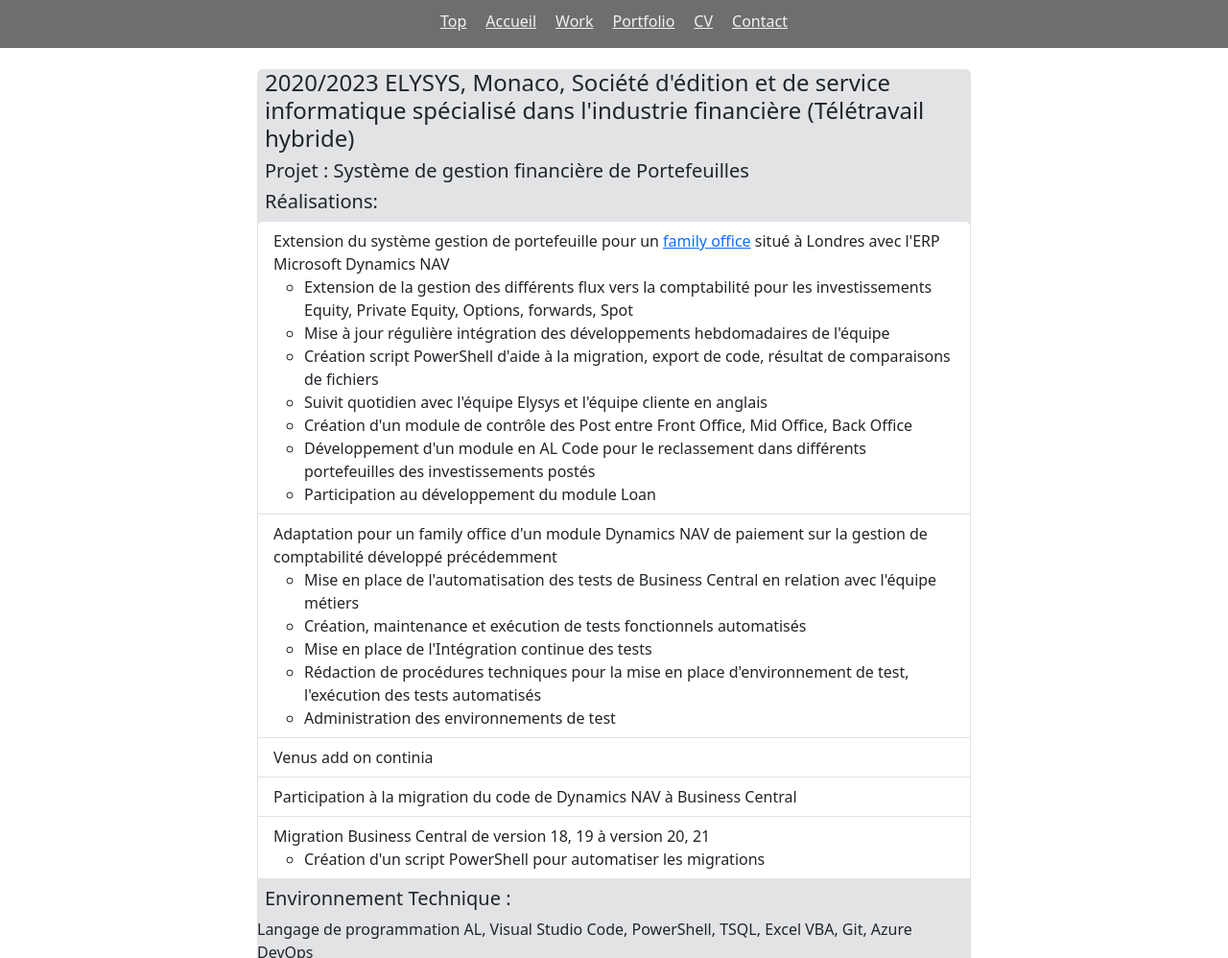
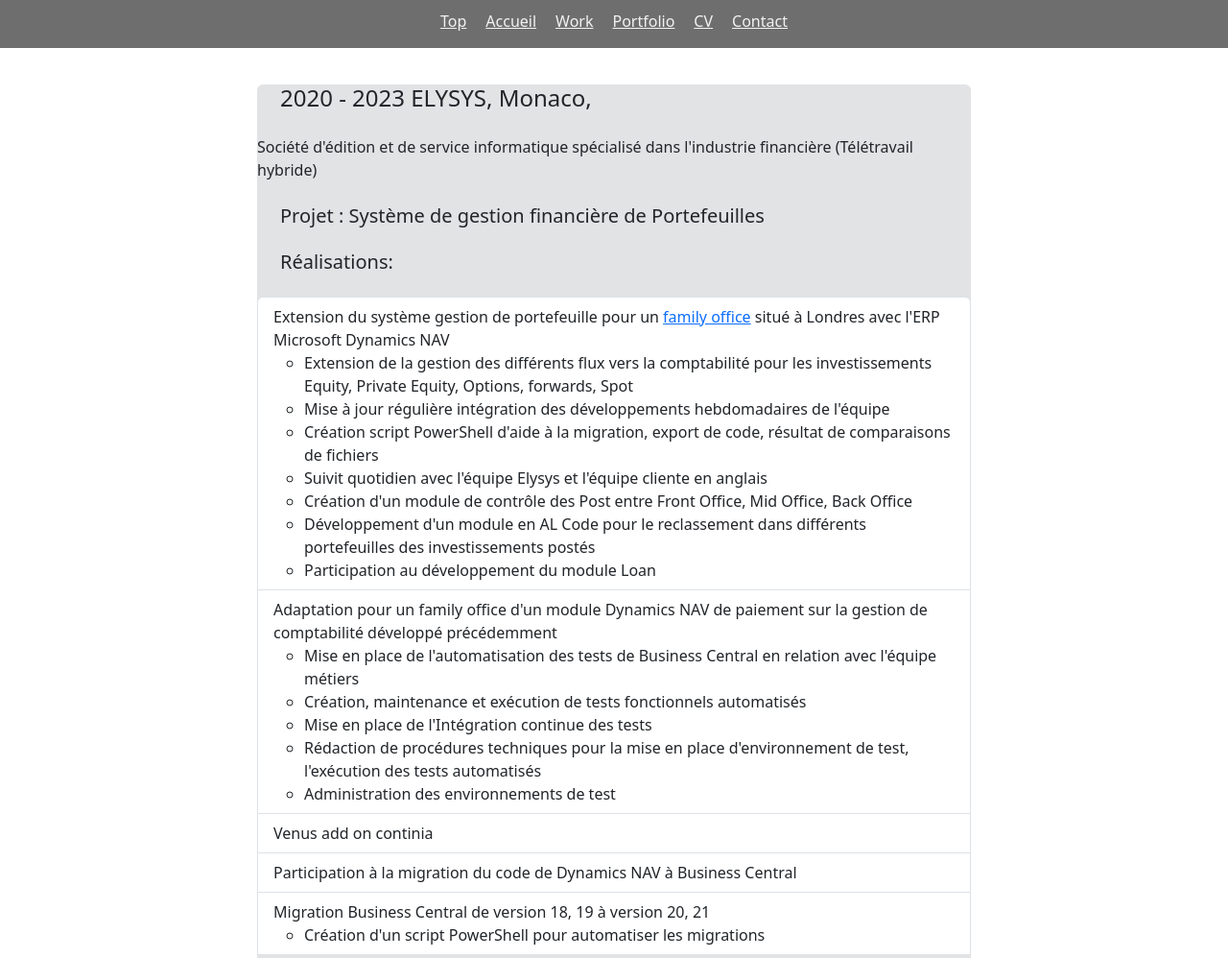
Before and after one commit to Chrismag06/Portfolio, a plain HTML site: page html/Work.html in a window 1280 px wide. Shown: the top 998 px of the page at 96% size. Drawn offline with nearby package versions, Linux system fonts and the light colour scheme.

Commit message:
change work page

```diff
--- a/Css/Style.css
+++ b/Css/Style.css
@@ -8,6 +8,7 @@ nav{
     position: fixed;
     top: 0;
     width: 100%;
+    z-index: 99;
     /* position: fixed; */
     /* border-style: solid;
     border-color: rgb(16, 220, 77); */
--- a/html/Work.html
+++ b/html/Work.html
@@ -29,11 +29,11 @@
             <div class="d-flex justify-content-evenly">
                 <div class="col-8 mt-3 ">
                     <div class="bg-secondary-subtle rounded">
-                        <P class="h4  m-2">2020/2023 ELYSYS, Monaco, Société d'édition et de service informatique
+                        <P class="h4  m-4">2020 - 2023 ELYSYS, Monaco, </P>Société d'édition et de service informatique
                             spécialisé
-                            dans l'industrie financière (Télétravail hybride)</P>
-                        <P class="h5  m-2">Projet : Système de gestion financière de Portefeuilles</P>
-                        <P class="h5  m-2">Réalisations:</P>
+                            dans l'industrie financière (Télétravail hybride)
+                        <P class="h5  m-4">Projet : Système de gestion financière de Portefeuilles</P>
+                        <P class="h5  m-4">Réalisations:</P>
                         <ul class="list-group">
                             <li class="list-group-item">Extension du système gestion de portefeuille pour un <a
                                     href="https://fr.wikipedia.org/wiki/Family_office" target="_blank">family office</a>
```
